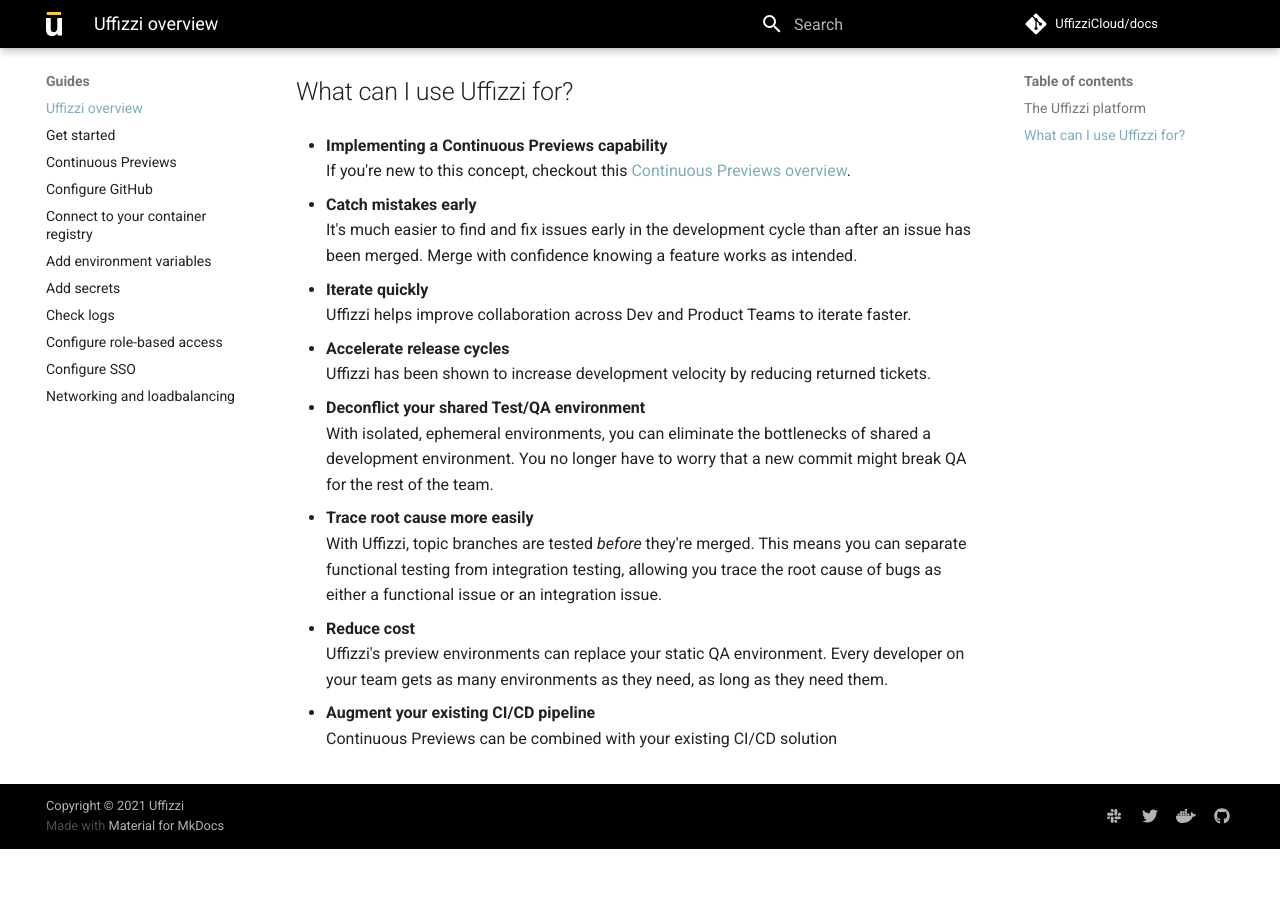
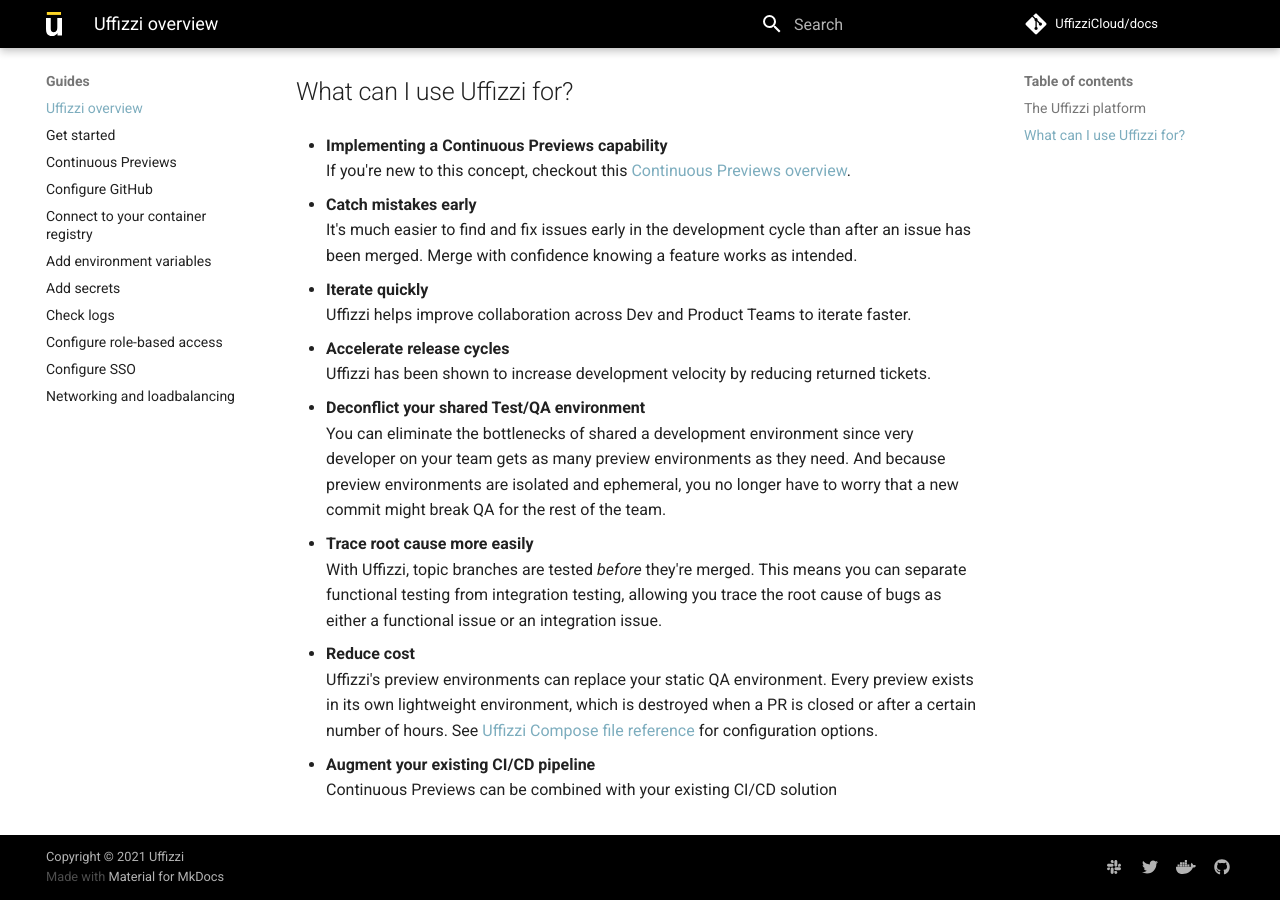
Before and after one commit to UffizziCloud/docs, an MkDocs documentation site: the page built from docs/guides/uffizzi-overview.md, in a window 1280 px wide and 900 px high, scrolled down 1176 px. Built offline with MkDocs 1.6.1 and Material for MkDocs 9.7.7, drawn with Linux system fonts in a browser that asks for light colours; comment, search, counter and statistics services are not loaded; before the commit the page ends 2025 px from its top, so only the background shows below that.

Commit message:
Update uffizzi-overview.md

```diff
--- a/docs/guides/uffizzi-overview.md
+++ b/docs/guides/uffizzi-overview.md
@@ -29,13 +29,13 @@
 Uffizzi has been shown to increase development velocity by reducing returned tickets.
 
 - **Deconflict your shared Test/QA environment**
-With isolated, ephemeral environments, you can eliminate the bottlenecks of shared a development environment. You no longer have to worry that a new commit might break QA for the rest of the team.
+You can eliminate the bottlenecks of shared a development environment since very developer on your team gets as many preview environments as they need. And because preview environments are isolated and ephemeral, you no longer have to worry that a new commit might break QA for the rest of the team.
 
 - **Trace root cause more easily**
 With Uffizzi, topic branches are tested *before* they're merged. This means you can separate functional testing from integration testing, allowing you trace the root cause of bugs as either a functional issue or an integration issue.
 
 - **Reduce cost**
-Uffizzi's preview environments can replace your static QA environment. Every developer on your team gets as many environments as they need, as long as they need them.
+Uffizzi's preview environments can replace your static QA environment. Every preview exists in its own lightweight environment, which is destroyed when a PR is closed or after a certain number of hours. See [Uffizzi Compose file reference](references/compose-spec.md) for configuration options.
 
 - **Augment your existing CI/CD pipeline**
 Continuous Previews can be combined with your existing CI/CD solution
```
